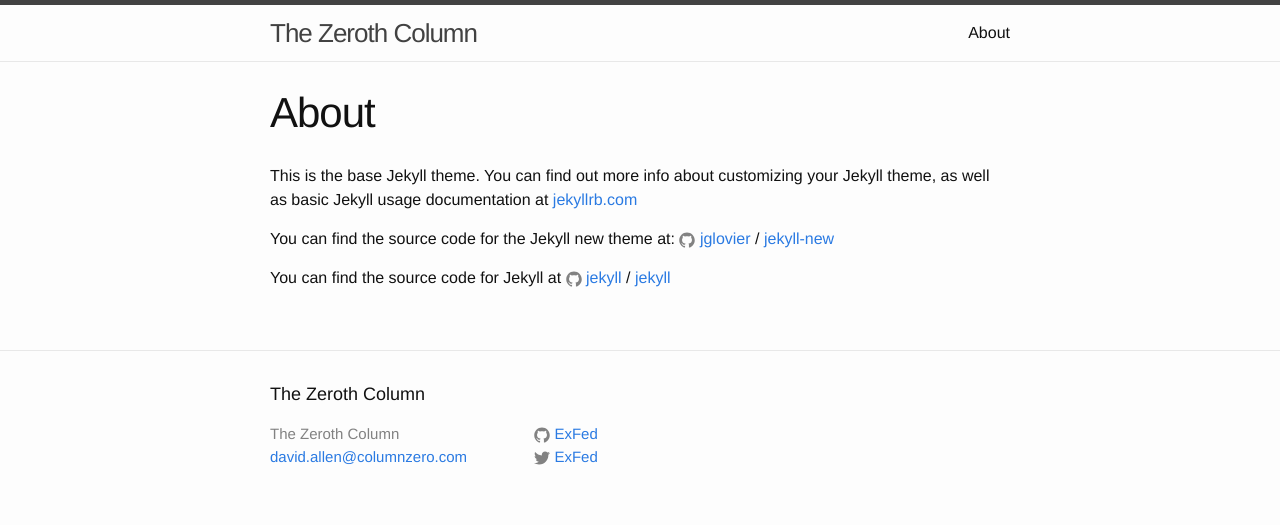
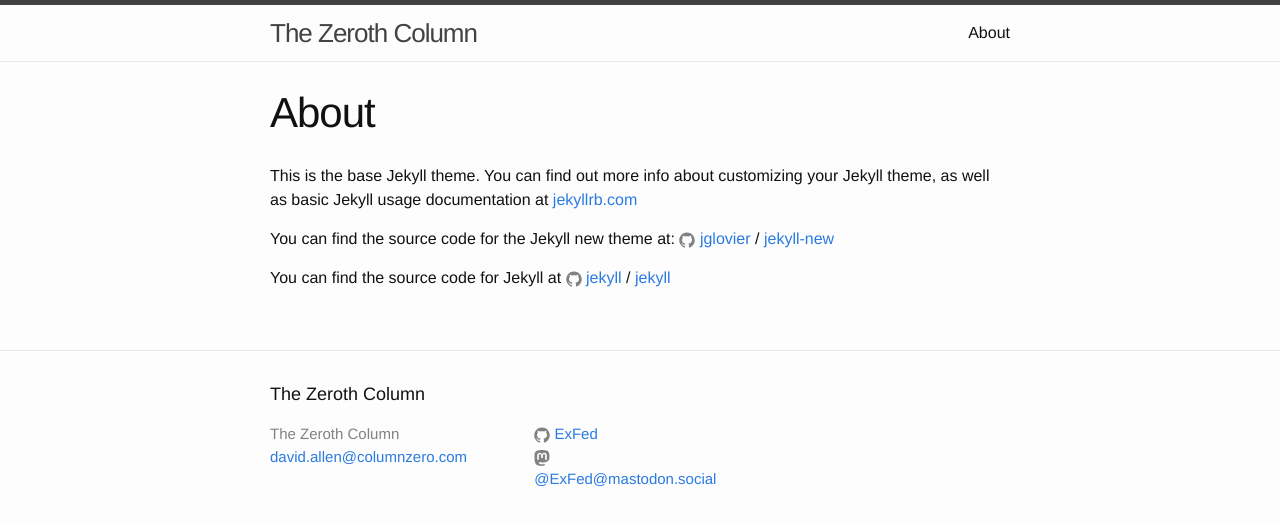
Before and after one commit to ExFed/exfed.github.io, a Jekyll site: the page built from about.md, in a window 1280 px wide. Shown: the top 525 px of the page. Built offline with Jekyll 4.4.1, drawn with Linux system fonts in a browser that asks for light colours.

Commit message:
Replace Twitter badge with Mastodon profile

```diff
--- a/_config.yml
+++ b/_config.yml
@@ -14,7 +14,8 @@ email: david.allen@columnzero.com
 #   Google search results) and in your feed.xml site description.
 baseurl: "" # the subpath of your site, e.g. /blog
 url: "http://columnzero.com" # the base hostname & protocol for your site
-twitter_username: ExFed
+mastodon_username: "@ExFed@mastodon.social"
+mastodon_url: "https://mastodon.social/@ExFed"
 github_username:  ExFed
 
 # Build settings
--- a/_includes/footer.html
+++ b/_includes/footer.html
@@ -20,9 +20,9 @@
           </li>
           {% endif %}
 
-          {% if site.twitter_username %}
+          {% if site.mastodon_username %}
           <li>
-            {% include icon-twitter.html username=site.twitter_username %}
+            {% include icon-mastodon.html username=site.mastodon_username %}
           </li>
           {% endif %}
         </ul>
--- /dev/null
+++ b/_includes/icon-mastodon.html
@@ -0,0 +1 @@
+<a href="{{ site.mastodon_url }}" rel="me"><span class="icon icon--mastodon">{% include icon-mastodon.svg %}</span><span class="username">{{ include.username }}</span></a>
```
Also changed, not shown: _includes/icon-mastodon.svg (added).
